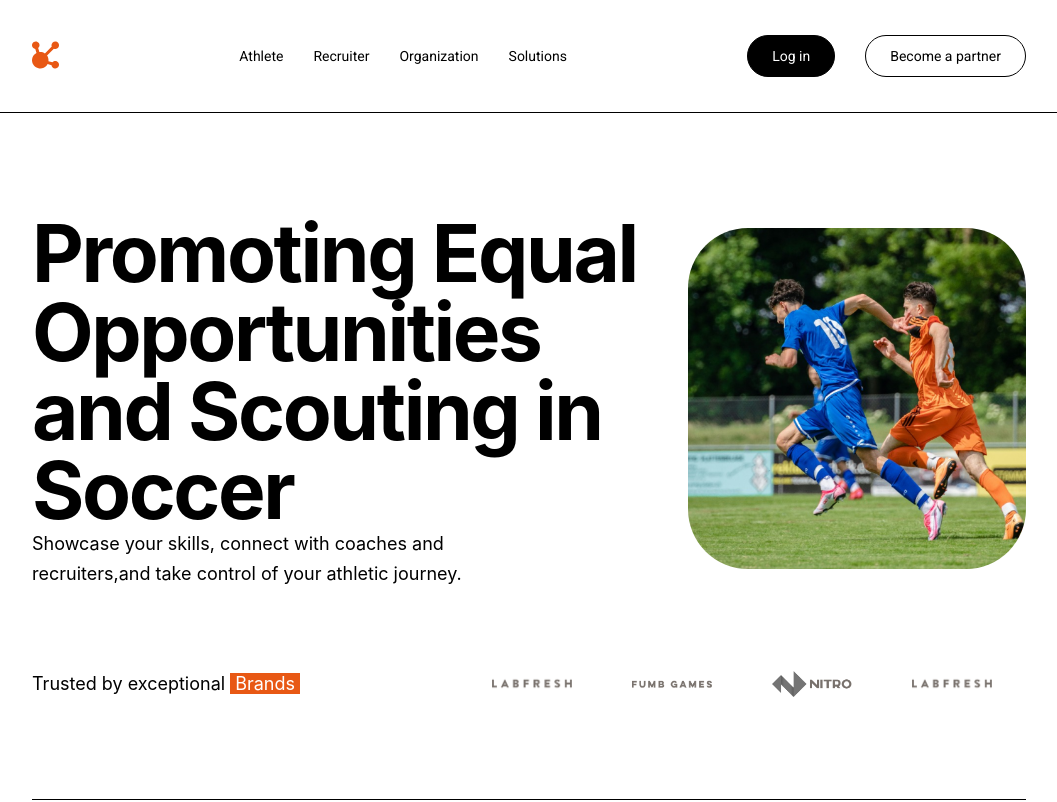
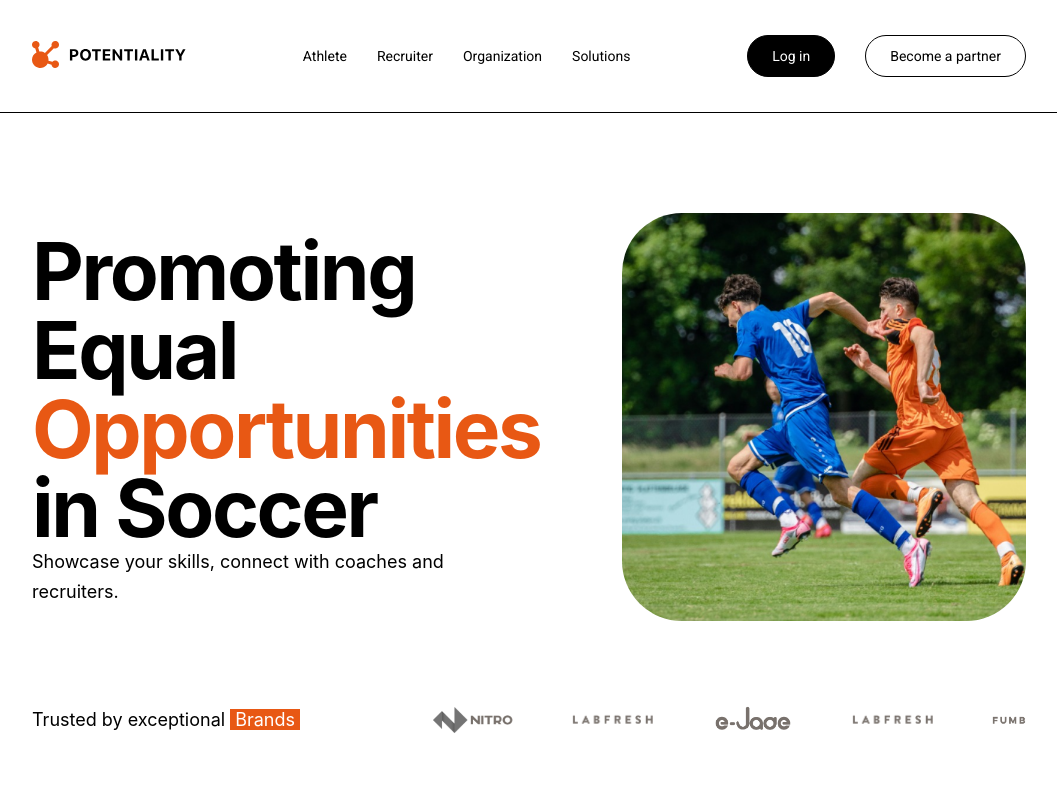
Before and after one commit to ptuyishi-su/potentiality, a React (Vite) app: page / in a window 1280 px wide. Shown: the top 802 px of the page, without its empty margins (111-1168 px from the left). Built offline with nearby package versions, Linux system fonts and the light colour scheme.

Commit message:
changes to hero

```diff
--- a/src/components/styles/Hero.styled.js
+++ b/src/components/styles/Hero.styled.js
@@ -9,6 +9,9 @@ export const LandingPageHero =styled.div `
         font-style: normal;
         font-weight: 700;
         line-height: 79px;
+    }
+    span {
+        color: #e85814;
     }
 
     img {
--- a/src/components/styles/Stats.styled.js
+++ b/src/components/styles/Stats.styled.js
@@ -1,7 +1,17 @@
-import styled from 'styled-components'
+import styled, { keyframes } from 'styled-components';
+
+// Define keyframes for the animation
+const moveAnimation = keyframes`
+    0% {
+        transform: translateX(0);
+    }
+    100% {
+        transform: translateX(-700%);
+    }
+`;
 
 export const Stats = styled.div`
-display:flex;
+    display: flex;
     flex-direction: row;
     justify-content: space-between;
     align-items: center;
@@ -10,34 +20,30 @@ padding: 40px 0 0;
 
     img {
         padding-left: 60px;
+        animation: ${moveAnimation} 20s linear infinite; /* Apply the animation */
+        z-index: -2;
+    }
 
-}
     p {
         width: 400px;
         background-color: white;
     }
+
     span {
         background-color: #E85814;
         padding: 0 5px;
         border-radius: 30;
         color: white;
     }
-:hover {
-    img {
-        transform: translate(-700%, 0%);
-        transition-duration: 20s;
-        transition-property: all;
-        z-index: -9;
-        animation: 60s linear infinite;
-    }
-}
-@media (max-width:700px) {
+
+    @media (max-width: 700px) {
         p {
             width: 200px;
         }
     }
-`
+`;
+
 export const StatsImg = styled(Stats)`
-    transform: translate(-100%, 0%);
+    transform: translateX(-100%);
     animation-duration: 3s;
-`
+`;
--- a/src/components/ui/Hero.jsx
+++ b/src/components/ui/Hero.jsx
@@ -16,11 +16,11 @@ const Hero = () => {
         <div>
           <div>
             <h1>
-              Promoting Equal Opportunities and Scouting in Soccer
+              Promoting Equal <span>Opportunities</span> in Soccer
             </h1>
             <HeroContent>
               <p>
-                  Showcase your skills, connect with coaches and recruiters,and take control of your athletic journey.
+                  Showcase your skills, connect with coaches and recruiters.
               </p>
               <Button bg="primary">Get Started</Button>
             </HeroContent>
--- a/src/components/ui/NavBar.jsx
+++ b/src/components/ui/NavBar.jsx
@@ -18,7 +18,7 @@ const toggleSolutionNav = () => {
 
         <Logo>
           <Link to="/">
-            <img src={smalls} />
+            <img src={logo} />
           </Link>
         </Logo>
       <div>
```
Also changed, not shown: src/assets/images/Simplify-Applications.png (added). Lines whose indentation alone changed are shown as unchanged.
